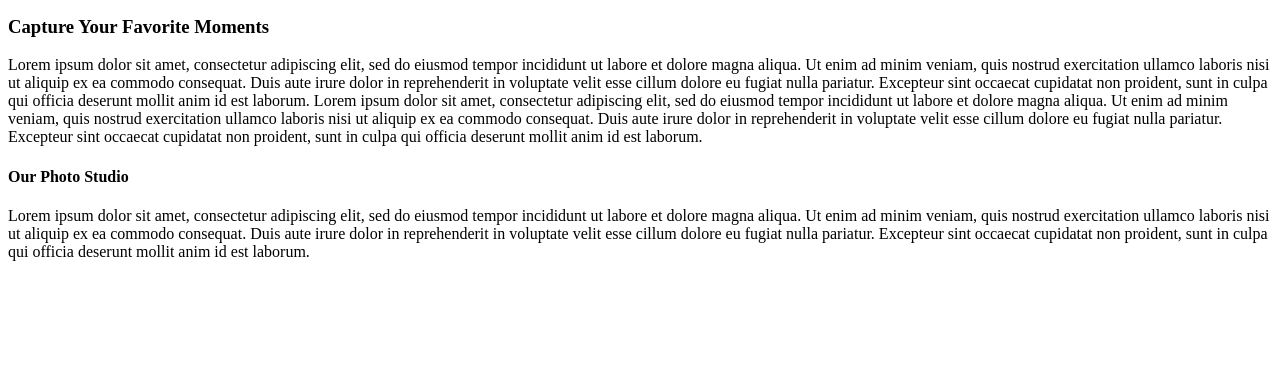
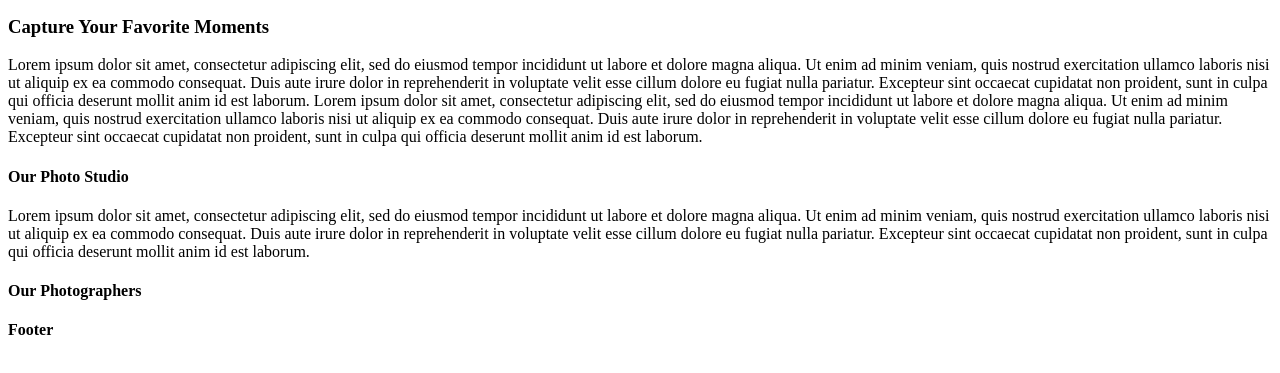
Before and after one commit to monterosarah/M6_MONTERO_SARAH, a plain HTML site: page index.html in a window 1280 px wide. Shown: the part 137-510 px from the top of the page. Drawn offline with Linux system fonts and the light colour scheme.

Commit message:
Created Aside and Footer

```diff
--- a/index.html
+++ b/index.html
@@ -42,5 +42,13 @@
       Excepteur sint occaecat cupidatat non proident, sunt in culpa qui officia deserunt mollit anim id est laborum.</p>
   </article>
 
+  <aside>
+    <h4>Our Photographers</h4>
+  </aside>
+
+  <footer>
+    <h4>Footer</h4>
+  </footer>
+
 
 </body>
```
